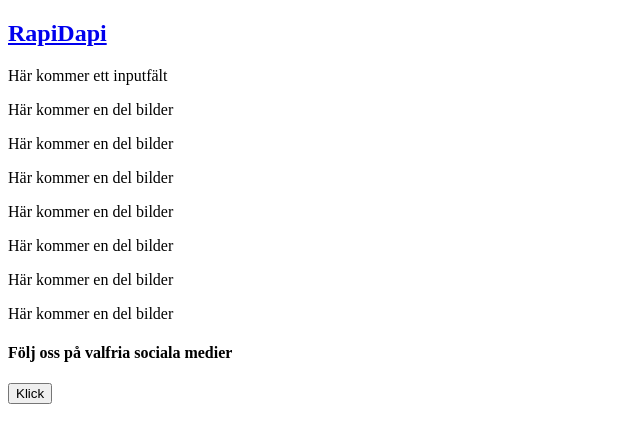
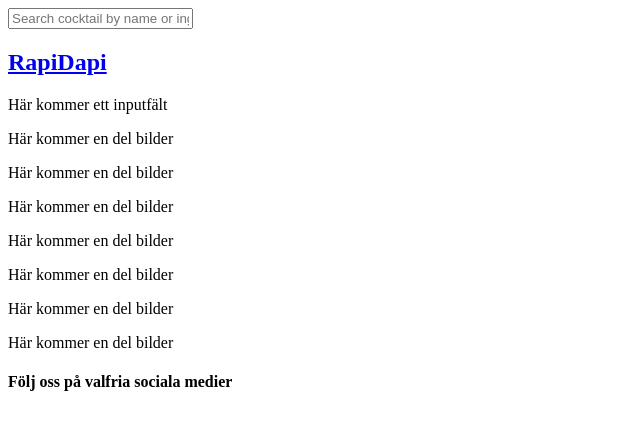
Before and after one commit to MikaelaAnd/rapidapi-app, a React (Create React App) app: page /SearchResult in a window 1280 px wide. Shown: the top 442 px of the page, without its empty margins (0-640 px from the left). Built offline with nearby package versions, Linux system fonts and the light colour scheme.

Commit message:
Not ready.

```diff
--- a/src/components/header.tsx
+++ b/src/components/header.tsx
@@ -1,10 +1,33 @@
 import StartHeader from './startHeader';
 import ResultHeader from './resultHeader';
 import { Route, Switch } from 'react-router-dom';
+import { ChangeEvent, Component } from 'react';
 
-function Header() {
+interface Props {
+    onChange: (value: string) => void;
+ }
+interface State {
+    value: string;
+}
+
+class Header extends Component<Props, State> {
+    state: State = { value: '' }
+
+    handleChange = (event: ChangeEvent<HTMLInputElement>) => {
+        this.setState({ value: event.target.value })
+    }
+
+    componentDidUpdate(_:Props) {
+
+    }
+
+    render() {
         return (
             <div>
+                <input
+                    placeholder="Search cocktail by name or ingredient"
+                    onChange={this.handleChange}
+                />
                 <Switch>
                     <Route exact path="/" component={StartHeader} />
                     <Route path="/SearchResult" component={ResultHeader} />
@@ -12,5 +35,6 @@ function Header() {
             </div>
         );
     }
+}
 
 export default Header;
--- a/src/components/layout.tsx
+++ b/src/components/layout.tsx
@@ -8,18 +8,19 @@ interface State {
    drinks: Cocktails[];
 }
 class Layout extends Component<Props, State> {
-   private readonly COCKTAIL_URL = 'https://www.thecocktaildb.com/api/json/v1/1/random.php'
+   private readonly COCKTAIL_URL = 'https://www.thecocktaildb.com/api/json/v1/1/search.'
    state: State = {
       drinks: []
    }
 
-   handleNewSearchValue = () => {
-      this.getRandomCocktail();
+   // Search by user input
+   handleNewSearchValue = (value: string) => {
+      this.getRandomCocktail(value);
    };
 
-   //Get cocktail API
-   async getRandomCocktail() {
-      fetch(this.COCKTAIL_URL)
+   // Get cocktails from API
+   async getRandomCocktail(searchValue: string) {
+      fetch(this.COCKTAIL_URL + 'php?f=' + searchValue)
          .then(
             (response) => {
                if (response.status !== 200) {
@@ -44,10 +45,11 @@ class Layout extends Component<Props, State> {
    render() {
       return (
          <div>
-            <Header />
+            <Header
+               onChange={this.handleNewSearchValue}
+            />
             <Main />
             <Footer />
-            <button onClick={this.handleNewSearchValue}>Klick</button>
          </div >
       );
    }
```
Lines whose indentation alone changed are shown as unchanged.
